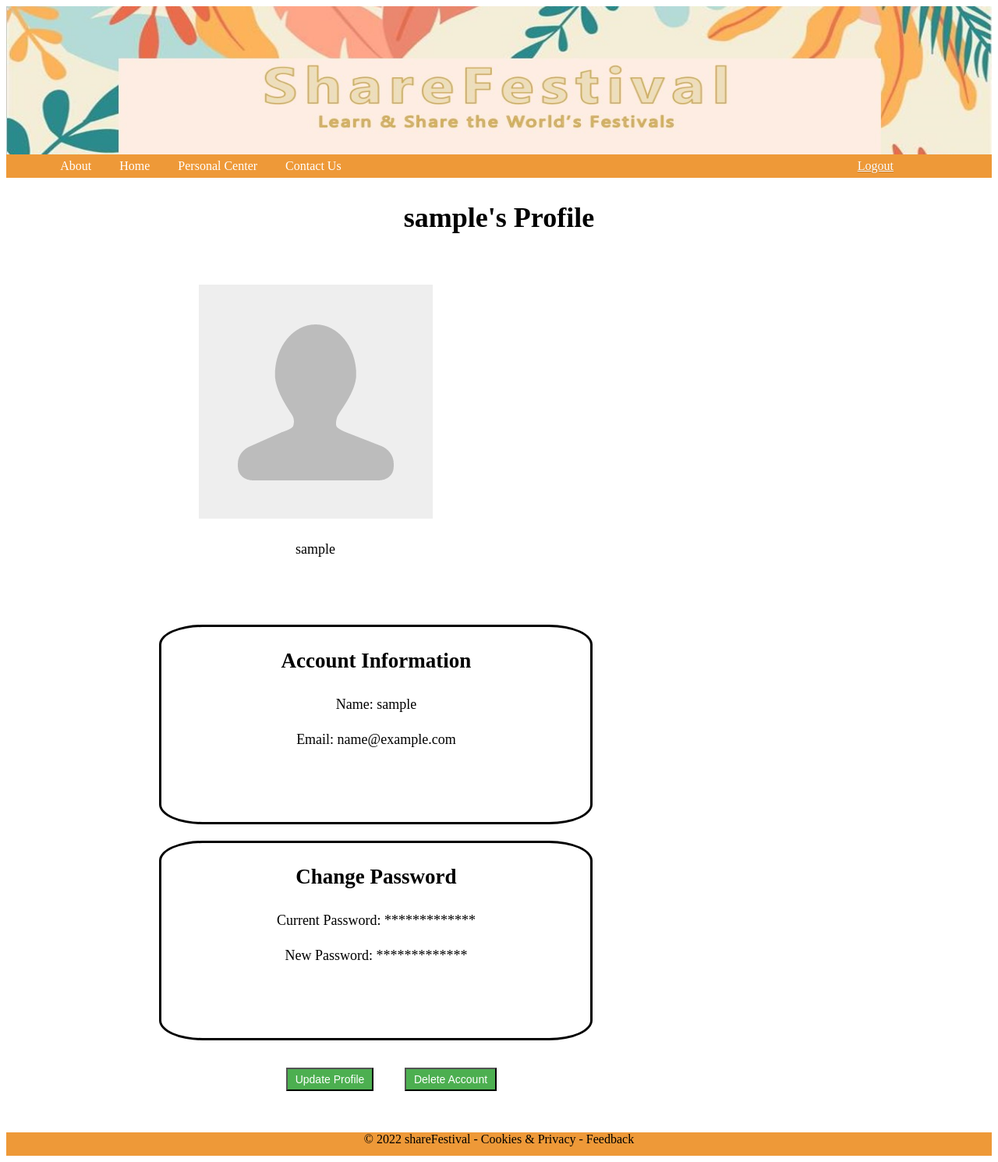
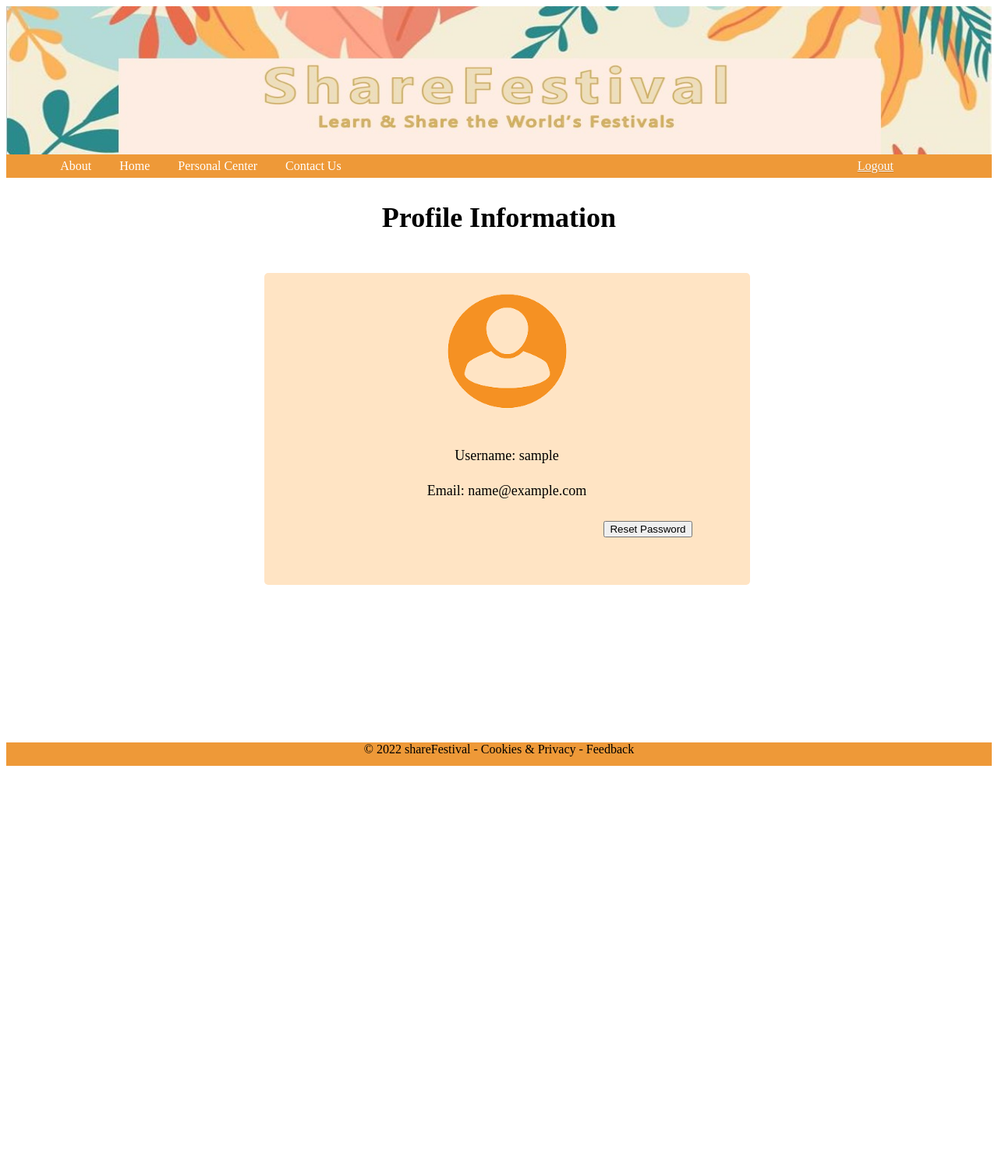
Before and after one commit to Geerhans/festivals, a Django app: page /festival/personalCenter/ in a window 1280 px wide. Shown: the whole page at 78% size. After the commit the page ends 982 px from the top, so only its background shows below. Run offline with Django 3.2, Linux system fonts and the light colour scheme; the visitor is signed in with stand-in values (Sample User, id 1).

Commit message:
personal center and script updated

```diff
--- a/templates/festival/base.html
+++ b/templates/festival/base.html
@@ -28,9 +28,8 @@
 
         img.profile
         {
-            margin-top: 7%;
-            height:60%;
-            width: 60%;
+        height:50%;
+        width: 30%;
         }
 
         .navigation{
@@ -100,18 +99,19 @@
 
 
         #main1{
-        height: 750px;
-        background: rgb(255, 255, 255);
+        height: auto;
+        background: bisque;
         text-align: center;
         margin-left: 10%;
         margin-right: 5%;
+        padding-top: auto;
         width: 80%;
         font-size: 18px;
         line-height: 1.5;
         }
 
         #body_personnalcenter{
-        height: 1200px;
+        height: 700px;
         background: rgb(255, 255, 255);
         text-align: center;
         margin-left: 10%;
@@ -487,6 +474,34 @@
         margin-left: 88%;
         margin-bottom: 5px;
         }
+
+        #btn_pc{
+        border-radius: 15px;
+        padding: 5px;
+        width: 30%;
+        text-align: center;
+        display: inline-block;
+        font-size: 16px;
+        margin-left: 380px;
+        margin-right: 80px;
+        margin-bottom: 5px;
+        }
+
+        #profilecontainer{
+        border-radius: 5px;
+        padding: 20px 20px 30px 20px;
+        height: 350px;
+        margin-top: 2%;
+        margin-bottom: 6%;
+        margin-left: 12%;
+        margin-right: 10%;
+        text-align: center;
+        font-size: large;
+        background: bisque;
+        display:inline-block;
+        }
+
+
         </style>
     </head>
 
--- a/templates/festival/personalCenter.html
+++ b/templates/festival/personalCenter.html
@@ -25,29 +25,19 @@
         </div>
 
         <div id="body_personnalcenter">
-            <h1 class="jumbotron-heading">{{ user.username }}'s Profile</h1>
-            <div id="main_personnalcenter1">
-                <div><img class="profile" src="{% static 'images/profile.png' %}" alt="Picture of profile" /></div>
-                <p>{{user.username}}</p>
-            </div>
+            <h1 id="h1">Profile Information</h1>
 
-            <div id="main_personnalcenter2">
-                <div id="personnalcenter_information">
-                    <h2>Account Information</h2>
-                    <p>Name:                 {{user.username}}</p>
+
+            <div id="profilecontainer">
+                <img class="profile" src="{% static 'images/user.png' %}" alt="Picture of profile" />
+
+                    <p>Username:             {{user.username}}</p>
                     <p>Email:                {{user.email}}</p>
-                </div>
 
-                <div id="personnalcenter_information">
-                    <h2>Change Password</h2>
-                    <p>Current Password: *************</p>
-                    <p>New Password: *************</p>
-                </div>
+                    <div id="btn_pc">
+                     <a href="{% url 'auth_password_reset' %}"> <button type="submit" >Reset Password</button> </a>
+                    </div>
 
-                <div>
-                    <button class="personalcenter" type="submit">Update Profile</button>
-                    <button class="personalcenter" type="submit">Delete Account</button>
-                </div>
             </div>
 
         </div>
```
Also changed, not shown: other parts of templates/festival/base.html (+8 -21 lines), populate_festival.py (+15 -8 lines), templates/festival/festivalHistory.html (+4 -4 lines).
